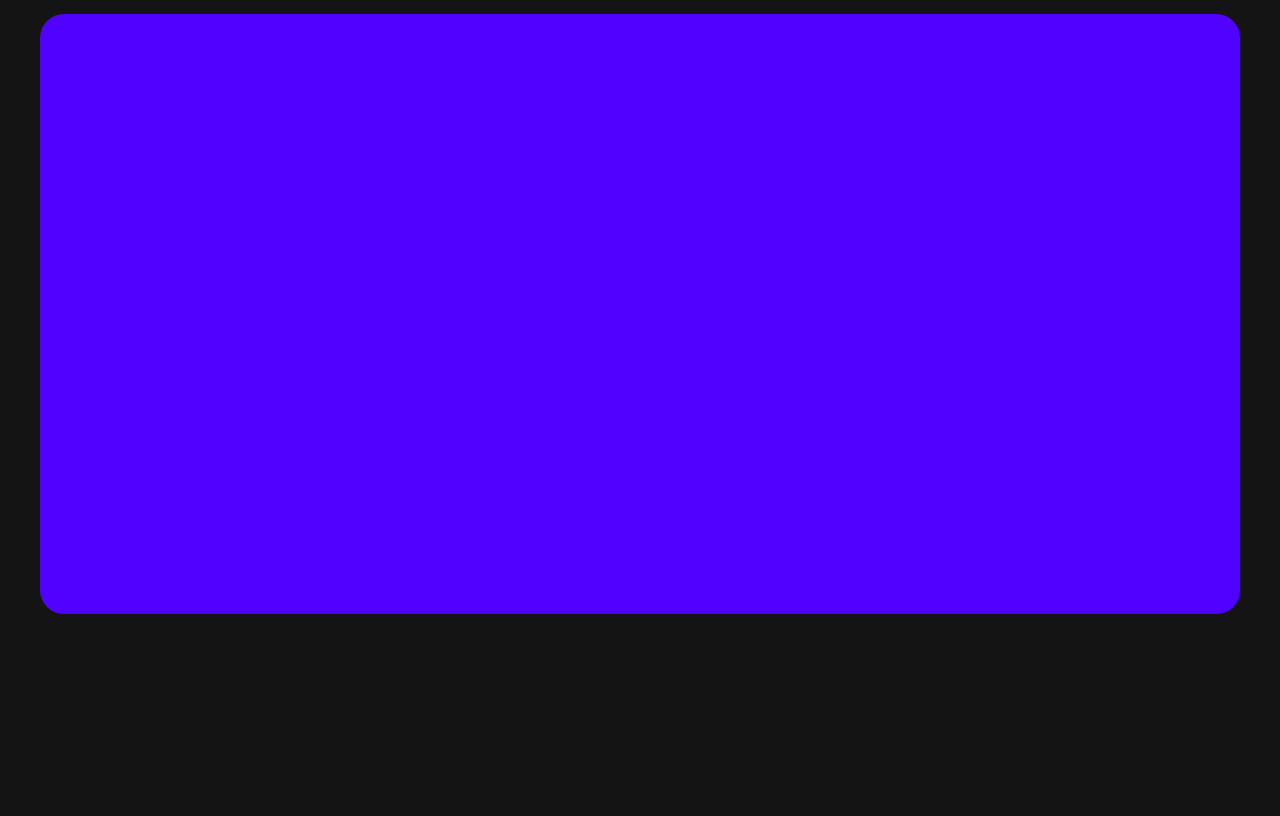
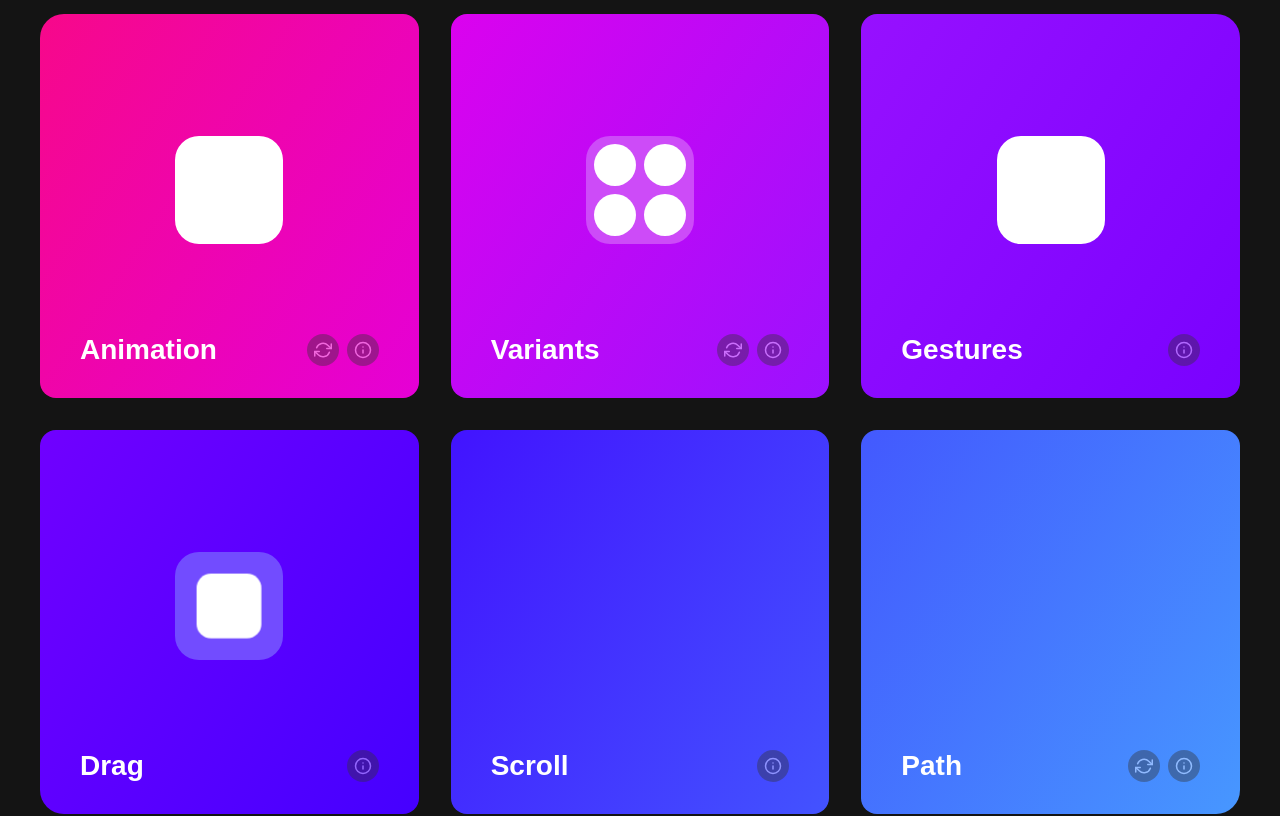
Before and after one commit to FilipePfluck/FramerMotion, a Next.js app: page / in a window 1280 px wide. Shown: the part 4720-5536 px from the top of the page. Before the commit the page ends 5334 px from the top, so only its background shows below. Built offline with nearby package versions, Linux system fonts and the light colour scheme.

Commit message:
fourth day

```diff
--- /dev/null
+++ b/src/components/FourthWidget/Card/index.tsx
@@ -0,0 +1,54 @@
+import React from 'react'
+
+import { motion } from 'framer-motion'
+
+import { FiRefreshCw, FiInfo } from 'react-icons/fi'
+
+import * as S from './styles'
+
+interface CardProps {
+    color1: string
+    color2: string
+    name: string
+    hasReplay?: boolean
+    replayFunction?: Function
+}
+
+const Card: React.FC<CardProps> = ({
+    color1, color2, name, hasReplay, replayFunction, children
+}) => {
+    return(
+        <S.Container
+            color1={color1}
+            color2={color2}
+        >
+            <S.ChildrenContainer>
+                {children}
+            </S.ChildrenContainer>
+            <S.BottomContainer>
+                <strong>
+                    {name}
+                </strong>
+                <div>
+                    {
+                        hasReplay && (
+                            <motion.button
+                                onClick={()=>replayFunction()}
+                                whileHover={{
+                                    rotate: [0, 360]
+                                }}
+                            >
+                                <FiRefreshCw size={18} color="#FFF"/>
+                            </motion.button>
+                        )
+                    }
+                    <button>
+                        <FiInfo size={18} color="#FFF"/>
+                    </button>
+                </div>
+            </S.BottomContainer>
+        </S.Container>
+    )
+}
+
+export default Card
--- /dev/null
+++ b/src/components/FourthWidget/Card/styles.ts
@@ -0,0 +1,62 @@
+import styled from 'styled-components'
+
+interface ContainerProps {
+    color1: string,
+    color2: string
+}
+
+export const Container = styled.div<ContainerProps>`
+    display: flex;
+    flex-direction: column;
+    align-items: center;
+    justify-content: center;
+
+    width: 100%;
+    height: 100%;
+    background: linear-gradient(124deg, ${props => props.color1}, ${props => props.color2});
+    border-radius: 16px;
+    padding: 32px;
+`
+
+export const ChildrenContainer = styled.div`
+    display: flex;
+    flex: 1;
+    align-items: center;
+    justify-content: center;
+`
+
+export const BottomContainer = styled.div`
+    padding: 0 8px;
+    width: 100%;
+    margin-top: auto;
+    display: flex;
+    flex-direction: row;
+    justify-content: space-between;
+
+    strong{
+        font-size: 28px;
+        font-weight: 600;
+        color: #FFF;
+    }
+
+    div{
+        display: flex;
+
+        button{
+            margin-left: 8px;
+            border: 0;
+            display: flex;
+            align-items: center;
+            justify-content: center;
+            height: 32px;
+            width: 32px;
+            border-radius: 50%;
+            background: #333;
+            opacity: 0.4;
+
+            &:hover{
+                filter: brightness(0.8);
+            }
+        }
+    }
+`
--- a/src/components/FourthWidget/index.tsx
+++ b/src/components/FourthWidget/index.tsx
@@ -1,8 +1,175 @@
+import React, { useEffect, useState, useRef } from 'react'
+
+import { motion, useTransform, useViewportScroll } from 'framer-motion'
+
 import * as S from './styles'
 
+import Card from './Card'
+
 const FourthWidget = () => {
+    const [count, setCount] = useState(0)
+    const [variantsCount, setVariantsCount] = useState(0)
+
+    const draggableRef = useRef(null)
+
+    const scrollRef = useRef(null)
+
+    const { scrollYProgress } = useViewportScroll()
+
+    const scale = useTransform(scrollYProgress, [0, 1], [0, 2]);
+
+    useEffect(()=>{
+        console.log('count', count)
+    },[count])
+
+    useEffect(()=>{
+        console.log('setVariantsCount', variantsCount)
+    },[variantsCount])
+
+    const container = {
+        hidden: {
+            opacity: 0,
+            scale: 0,
+            transition: {
+                duration: 2
+            }
+        },
+        show: {
+          opacity: 1,
+          scale: 1,
+          transition: {
+            staggerChildren: 0.2
+          }
+        }
+      }
+
+      const item = {
+        hidden: {
+            opacity: 0,
+            y: 10
+        },
+        show: {
+            opacity: 1,
+            y: 0
+        }
+      }
+
     return(
-        <S.Container>
+        <S.Container
+            ref={scrollRef}
+        >
+
+            {/* Animation */}
+            <Card
+                color1="#F7088A"
+                color2="#E500D6"
+                name="Animation"
+                hasReplay
+                replayFunction={()=>{setCount(state => state+1)}}
+            >
+                <S.Square
+                    animate={{
+                        scale: [0, 1],
+                        rotate: [0, 360]
+                    }}
+                    transition={{duration: 0.5}}
+                    key={count}
+                />
+            </Card>
+
+            {/* Variants */}
+            <Card
+                color1="#DB02EE"
+                color2="#9B11FF"
+                name="Variants"
+                hasReplay
+                replayFunction={()=>{setVariantsCount(state => state+1)}}
+            >
+                <S.Variations
+                    variants={container}
+                    initial="hidden"
+                    animate="show"
+                    key={variantsCount}
+                >
+                    <motion.div variants={item}/>
+                    <motion.div variants={item}/>
+                    <motion.div variants={item}/>
+                    <motion.div variants={item}/>
+                </S.Variations>
+            </Card>
+
+            {/* Gestures */}
+            <Card
+                color1="#9710FF"
+                color2="#7901FF"
+                name="Gestures"
+            >
+                <S.Square
+                    whileHover={{
+                        rotate: 90,
+                        scale: 1.2
+                    }}
+                    whileTap={{
+                        scale: 0.8,
+                        borderRadius: "54px"
+                    }}
+                />
+            </Card>
+
+            {/* Drag */}
+            <Card
+                color1="#7000FF"
+                color2="#4500FF"
+                name="Drag"
+            >
+                <S.Square
+                    ref={draggableRef}
+                    background="#724CFF"
+                >
+                    <S.Square
+                        animate={{scale: 0.6}}
+                        drag
+                        dragConstraints={draggableRef}
+                    />
+                </S.Square>
+            </Card>
+
+            {/* Scroll */}
+            <Card
+                color1="#4213FF"
+                color2="#4353FF"
+                name="Scroll"
+            >
+                <S.Square
+                    style={{
+                        width: 80,
+                        height: 80,
+                        borderRadius: 16,
+                        background: '#5362FF',
+                        scale
+                    }}
+                >
+                    <S.Square
+                        style={{
+                            width: 80,
+                            height: 60,
+                            borderRadius: 8,
+                            scaleY: scrollYProgress,
+                            marginTop: 'auto'
+                        }}
+                    />
+                </S.Square>
+            </Card>
+
+            {/* Path */}
+            <Card
+                color1="#4359FE"
+                color2="#4797FF"
+                name="Path"
+                hasReplay
+            >
+
+            </Card>
 
         </S.Container>
     )
--- a/src/components/FourthWidget/styles.ts
+++ b/src/components/FourthWidget/styles.ts
@@ -1,8 +1,49 @@
-import styled from 'styled-components'
+import styled, { css } from 'styled-components'
+
+import { motion } from 'framer-motion'
+
+interface SquareProps {
+    background ?: string
+}
 
 export const Container = styled.div`
     width: 100%;
-    height: 600px;
-    background-color: #5101FF;
+    height: 800px;
     border-radius: 24px;
+
+    display: grid;
+    grid-template-columns: 1fr 1fr 1fr;
+    grid-template-rows: 1fr 1fr;
+    gap: 32px;
+
+    overflow: auto;
 `
+
+export const Square = styled(motion.div)<SquareProps>`
+    height: 108px;
+    width: 108px;
+    border-radius: 24px;
+    background-color: ${props => props.background ? props => props.background : '#FFF'};
+    overflow: hidden;
+`
+
+export const Variations = styled(motion.div)`
+    height: 108px;
+    width: 108px;
+    border-radius: 24px;
+    background-color: #CD4BF8;
+    padding: 8px;
+
+    display: grid;
+    grid-template-columns: 1fr 1fr;
+    grid-template-rows: 1fr 1fr;
+    gap: 8px;
+
+    div{
+        height: 100%;
+        width: 100%;
+        background-color: #FFF;
+        border-radius: 50%;
+    }
+
+`
--- a/src/pages/Home/index.tsx
+++ b/src/pages/Home/index.tsx
@@ -105,7 +105,7 @@ const Home = ()=>{
 
                 <FourthWidget/>
 
-                {/* <S.FinalConsideration>
+                <S.FinalConsideration>
                     <div>
                         <h1>Get started with Framer Motion</h1>
                         <p>There’s a whole lot more to discover, dive into the complete API reference for Motion.</p>
@@ -152,7 +152,7 @@ const Home = ()=>{
                         </li>
                     </S.FinalConsiderationList>
 
-                </S.FinalConsideration> */}
+                </S.FinalConsideration>
 
             </S.Content>
         </S.Container>
```
